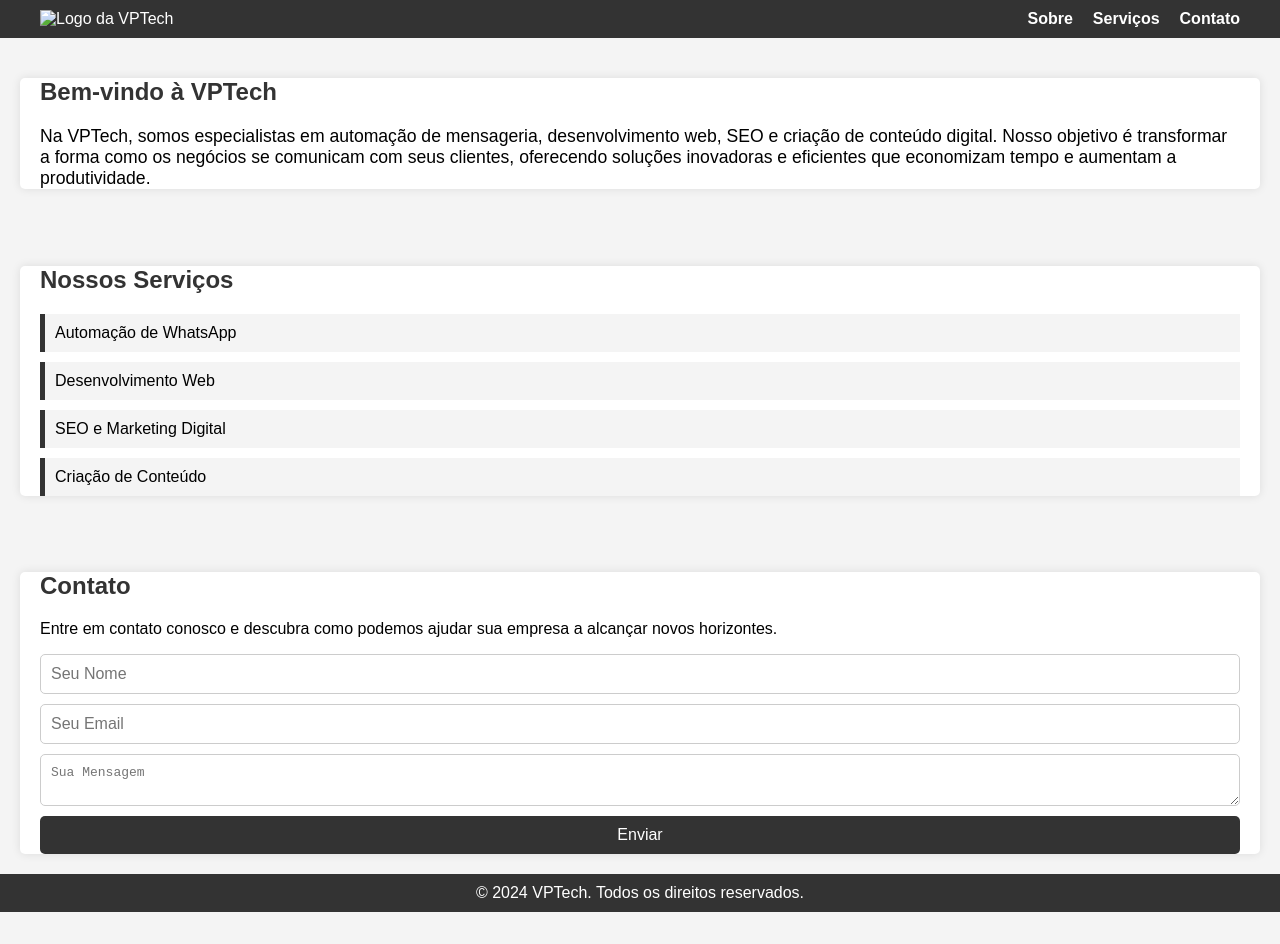
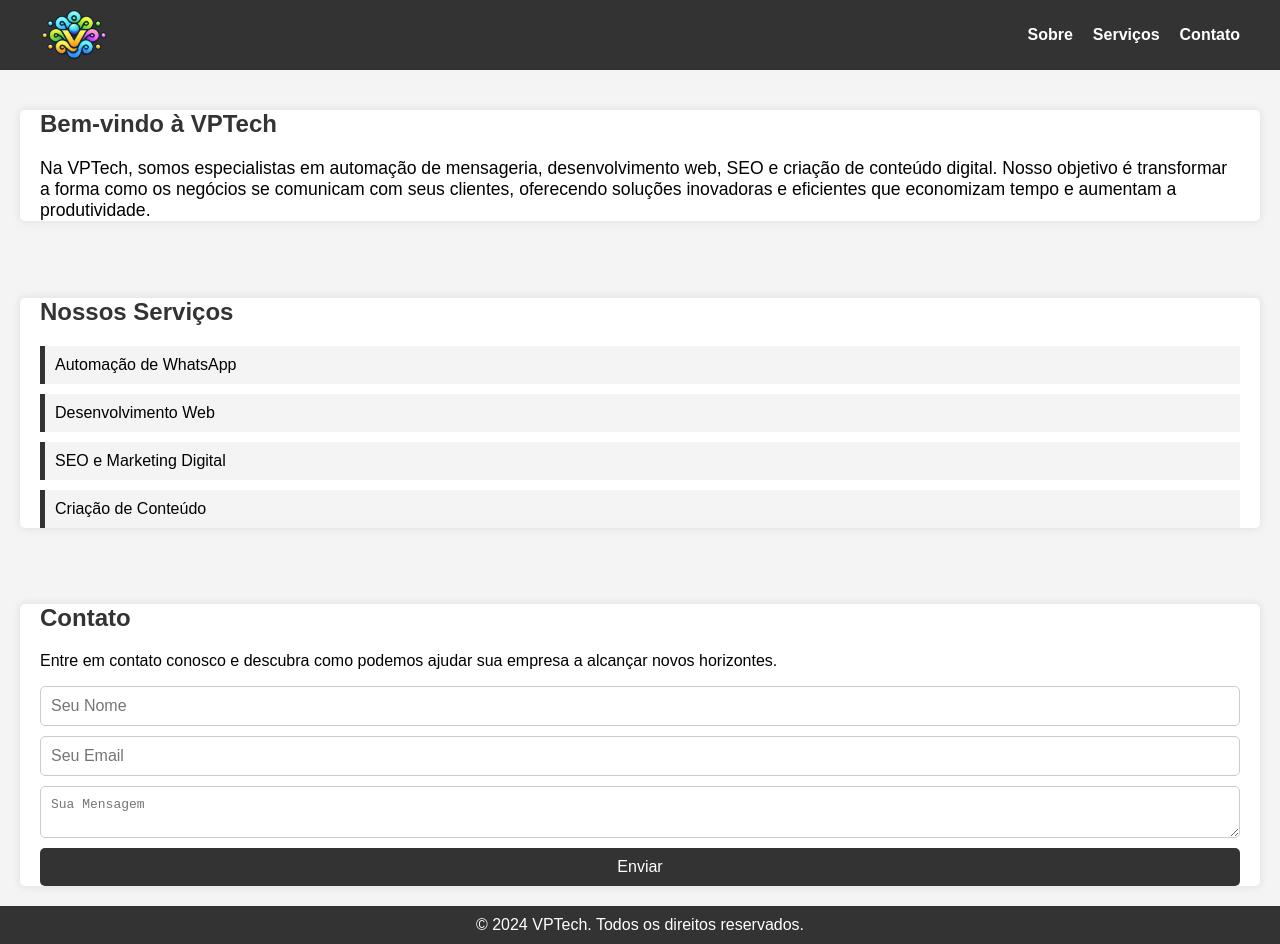
Before and after one commit to VPTechAutomacoes/VPTechAutomacoes, a plain HTML site: page index.html in a window 1280 px wide. Before the commit the page ends 912 px from the top, so only its background shows below. Drawn offline with Linux system fonts and the light colour scheme.

Commit message:
Update index.html

```diff
--- a/index.html
+++ b/index.html
@@ -9,7 +9,7 @@
 <body>
     <header>
         <div class="container">
-            <img src="logo.png" alt="Logo da VPTech" class="logo">
+            <img src="https://github.com/VPTechAutomacoes/VPTechAutomacoes/blob/main/vptech_logo_grande.png?raw=true" alt="Logo da VPTech" class="logo">
             <nav>
                 <ul>
                     <li><a href="#sobre">Sobre</a></li>
```
